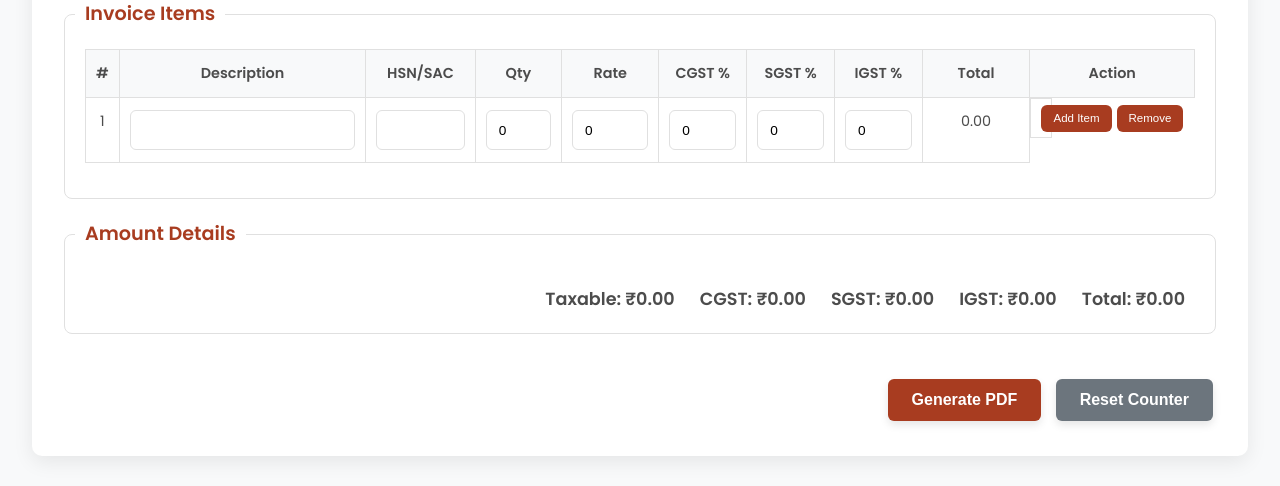
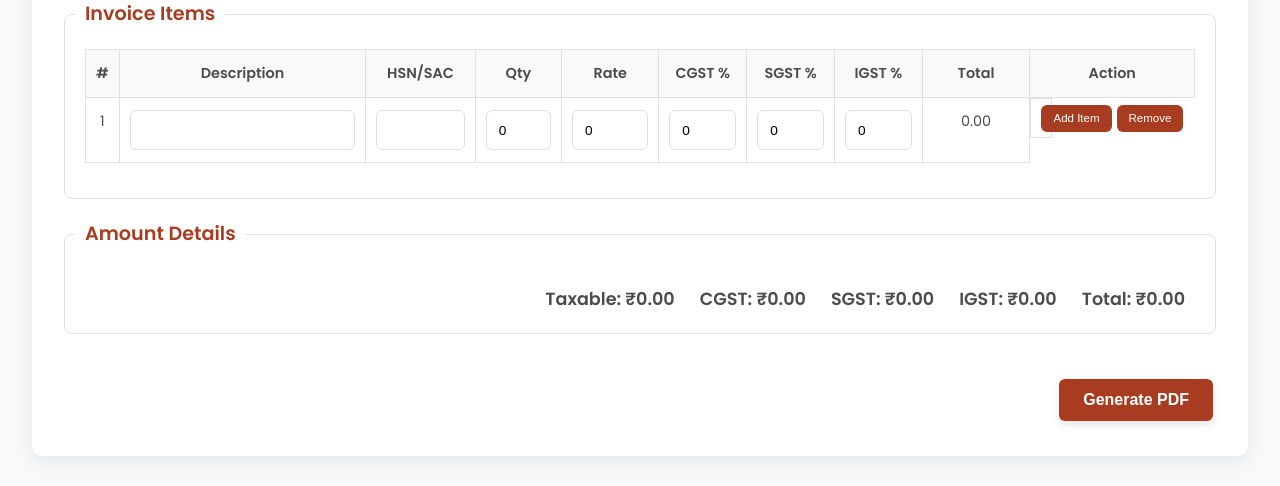
Before and after one commit to vkolte9/pions-invoice-app, a Flask app: page / in a window 1280 px wide. Shown: the part 865-1351 px from the top of the page. Run offline with Flask 3, Linux system fonts and the light colour scheme; parts of the project's set-up code (start-up, migrations or seed data) failed here and were passed over; some libraries are stand-ins or nearby versions.

Commit message:
Update index.html

```diff
--- a/templates/index.html
+++ b/templates/index.html
@@ -480,7 +480,7 @@ td.action-buttons button:hover {
 </fieldset>
  <div class="actions">
     <button type="button" onclick="generatePdfAndRefresh()">Generate PDF</button>
-    <button type="button" onclick="resetInvoiceCounter()" style="background-color: #6c757d;">Reset Counter</button>
+<!--     <button type="button" onclick="resetInvoiceCounter()" style="background-color: #6c757d;">Reset Counter</button> -->
 </div>
 </form>
 
```
